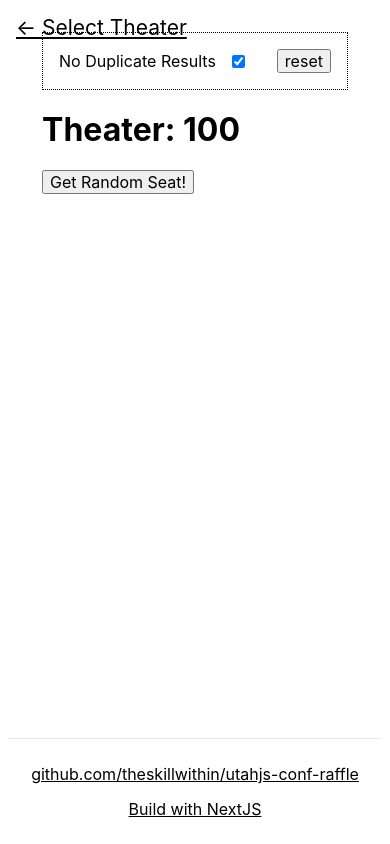
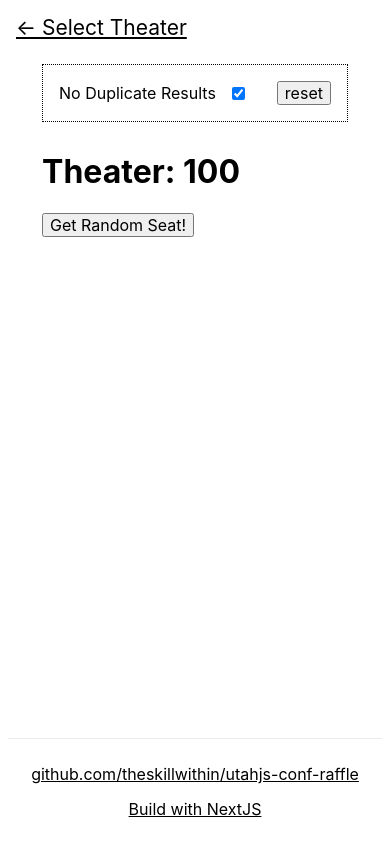
Before and after one commit to theskillwithin/utahjs-conf-raffle, a Next.js app: page /theater/100 in a window 390 px wide. Built offline with nearby package versions, Linux system fonts and the light colour scheme.

Commit message:
styles: mobile fix settings

```diff
--- a/pages/theater/styles.module.css
+++ b/pages/theater/styles.module.css
@@ -17,8 +17,9 @@
   align-items: center;
   justify-content: space-between;
   flex-wrap: wrap;
+  margin: 2rem auto;
+  padding: 1rem;
   border: 1px dotted black;
-  padding: 1rem;
 
   > * {
     display: flex;
```
